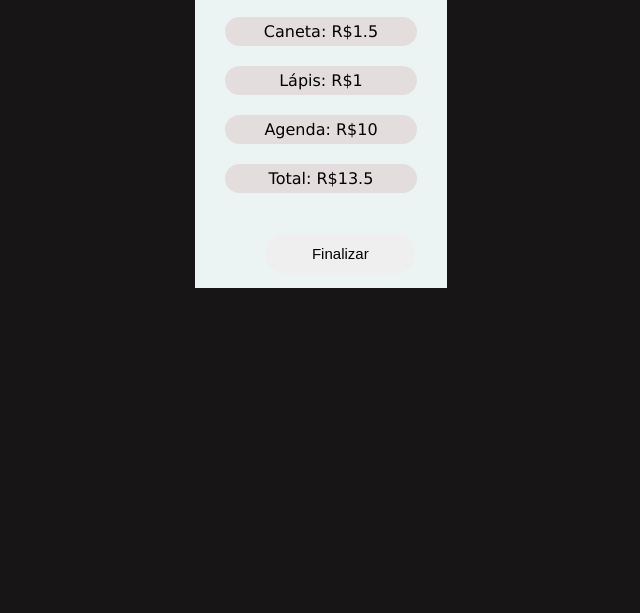
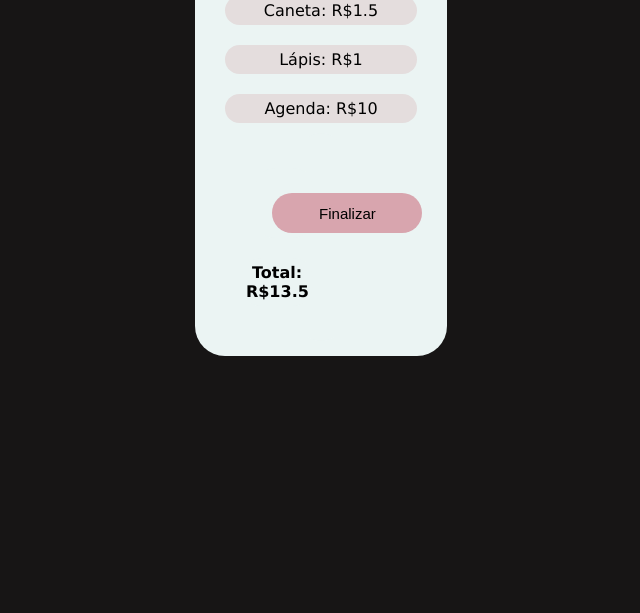
Before and after one commit to Kenzie-Academy-Brasil-Developers/m1-entrega-carrinho-de-compras-gabrielmineiro, a plain HTML site: page index.html in a window 1280 px wide. Shown: the part 187-800 px from the top of the page, without its empty margins (319-959 px from the left). Drawn offline with Linux system fonts and the light colour scheme.

Commit message:
entrega1

```diff
--- a/index.css
+++ b/index.css
@@ -2,11 +2,12 @@ body{
     background-color: rgb(23, 21, 21);
 }
 h1{
-    margin-top: -30%;
+    margin-top: -33%;
     margin-left: 46%;
     color: beige;
 }
 button{
+    background-color: rgb(216, 165, 174);
     border-radius: 50px;
     width: 150px;
     height: 40px;
@@ -14,6 +15,7 @@ button{
     margin-left:25% ;
     font-size: 15px;
     border:none
+
 
 }
 button:hover{
@@ -31,11 +33,23 @@ li{
     list-style: none;
     text-align: center;
 }
-
+#total{
+    background-color:rgb(235, 244, 243);
+    margin-left: -500%;
+    font-weight: bold;
+}
+#finalizar{
+    background-color:rgb(235, 244, 243);
+    margin-left: -400%;
+}
 ul{
-    margin-top: 8%;
+    margin-top: 80px;
     margin-left: 40%;
     margin-right: 40%;
     background-color: rgb(235, 244, 243);
     padding: 15px;
+    border-radius: 30px;
 }
+#lista2{
+    margin-top: -10px;
+}
--- a/index.js
+++ b/index.js
@@ -28,6 +28,7 @@ function somaProduto(productsCart){
 const h1     = document.createElement("h1")
 h1.innerHTML ="<strong>Papelaria</strong>"
 const button = document.createElement("button")
+button.innerHTML = "Finalizar"
 const main   = document.createElement("main")
 const li     = document.createElement("li")
 li.innerHTML = `${productsCart[0].nome}: R$${productsCart[0].preco} `
@@ -37,18 +38,28 @@ const li2    = document.createElement("li")
 li2.innerHTML= `${productsCart[2].nome}: R$${productsCart[2].preco}`
 const li3    = document.createElement("li")
 li3.innerHTML= `${productsCart[3].nome}: R$${productsCart[3].preco}`
+
+const detalhes = [somaProduto(productsCart), button]
+const ul     = document.createElement("ul")
+//Button e total
+
+const ul2    = document.createElement("ul")
 const li4    = document.createElement("li")
-li4.innerHTML= `Total: R$${somaProduto(productsCart)}`
-const ul     = document.createElement("ul")
+li4.appendChild(detalhes[1])
+const li5    = document.createElement("li")
+li5.innerHTML= `Total: R$${detalhes[0]}`
+
 ul.appendChild(li)
 ul.appendChild(li1)
 ul.appendChild(li2)
 ul.appendChild(li3)
-ul.appendChild(li4)
-ul.appendChild(button)
 main.appendChild(ul)
+ul2.appendChild(li4)
+ul2.appendChild(li5)
+ul.appendChild(ul2)
 document.querySelector("body").appendChild(main)
 document.querySelector("body").appendChild(h1)
-button.innerHTML = "Finalizar"
-
-const detalhes = [soma, button]
+li5.setAttribute("id", "total")
+li4.setAttribute("id", "finalizar")
+ul2.setAttribute("id", "lista2")
+console.log(main)
```
